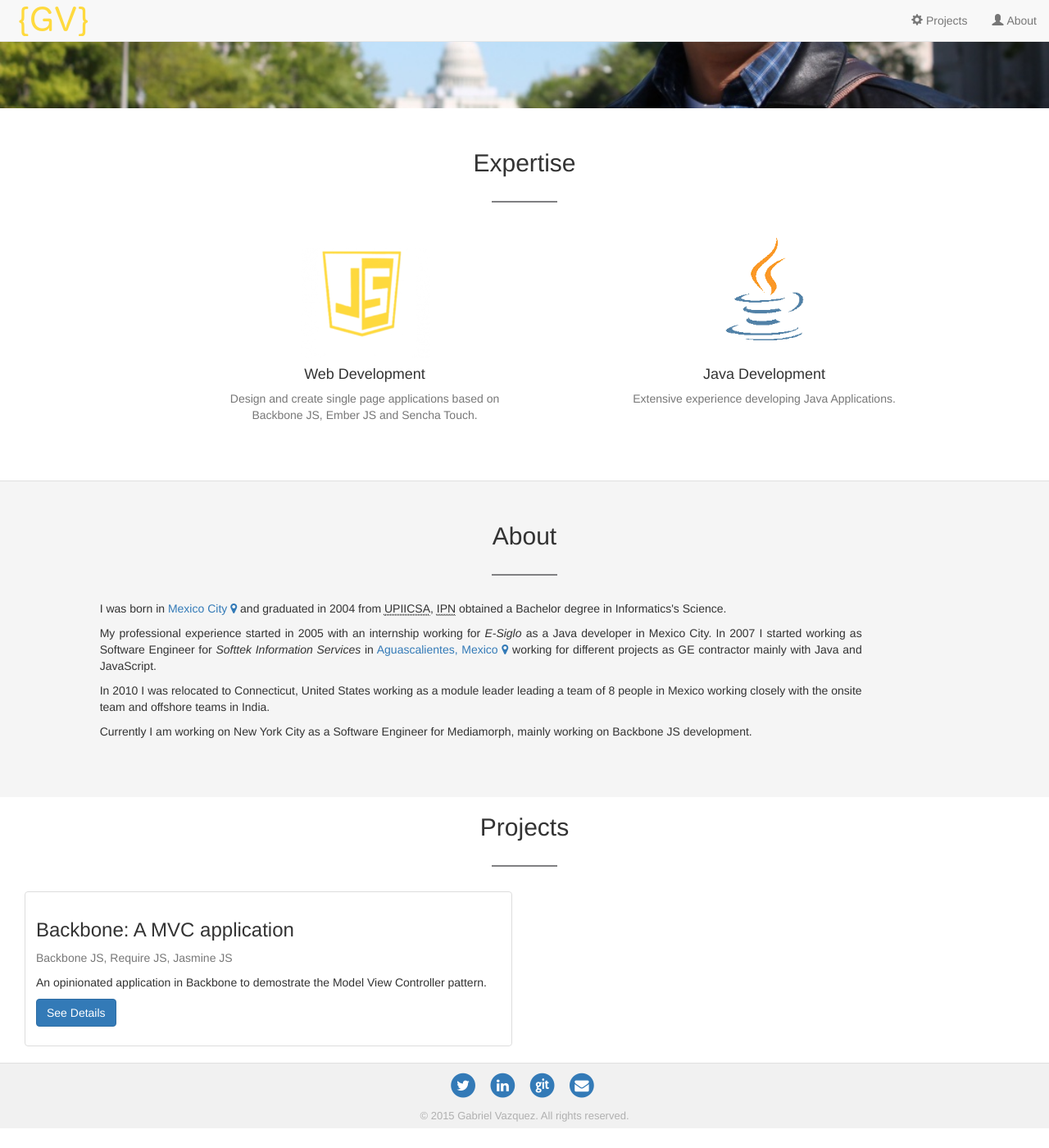
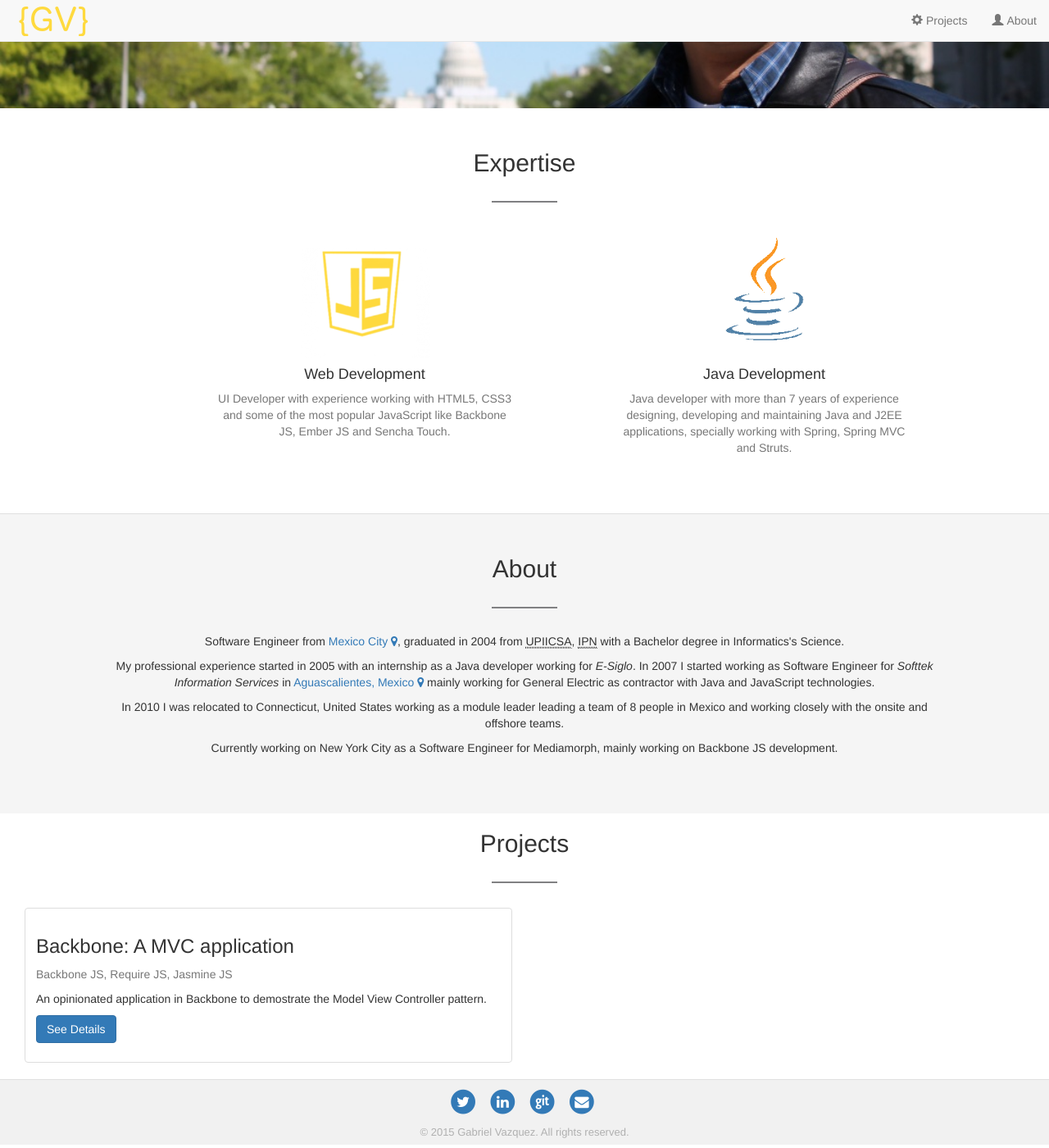
Before and after one commit to gvazq82/gvazq82.github.io, a Jekyll site: the page built from index.html, in a window 1280 px wide and 1400 px high, scrolled down 384 px. Shown: the whole window at 82% size. Built offline with Jekyll 4.4.1, drawn with Linux system fonts in a browser that asks for light colours; nearby versions of some CDN libraries; Markdown is read by kramdown in place of the engine named in the settings; the list of posts is cut into pages by our own code.

Commit message:
Move to independent files
Move to independent files and include in the index page

```diff
--- /dev/null
+++ b/about.html
@@ -0,0 +1,40 @@
+<article class="container-fluid section even about" id="about">
+		<h2>About</h2>
+		<div class="divider"></div>
+		<section class="row">
+			<div class="col-sm-offset-1 col-sm-10">
+				<p>
+					Software Engineer from <a target="blank"
+						href="http://en.wikipedia.org/wiki/Mexico_City"
+						title="Mexico City">Mexico City</a>&nbsp;<a
+						href="https://www.google.com/maps/place/Ciudad+de+M%C3%A9xico,+D.F.,+M%C3%A9xico/@19.3907336,-99.1436126,11z/data=!3m1!4b1!4m2!3m1!1s0x85ce0026db097507:0x54061076265ee841"
+						target="_blank"><i class="fa fa-map-marker"></i></a>, graduated
+					in 2004 from <abbr
+						title="Unidad Profesional Interdisciplinaria de Ingenieria y Ciencias Sociales y Administrativas">
+						UPIICSA</abbr>, <abbr title="Instituto Politecnico Nacional">IPN</abbr>
+					with a Bachelor degree in Informatics's Science.
+				</p>
+
+
+				<p>
+					My professional experience started in 2005 with an internship
+					as a Java developer working for <cite>E-Siglo</cite>.
+					In 2007 I started working as Software Engineer for <cite>Softtek
+						Information Services</cite> in <a target="blank"
+						href="http://en.wikipedia.org/wiki/Aguascalientes,_Aguascalientes">
+						Aguascalientes, Mexico</a>&nbsp;<a
+						href="https://www.google.com/maps/place/Aguascalientes,+Ags.,+M%C3%A9xico/@21.883186,-102.2912995,12z/data=!3m1!4b1!4m2!3m1!1s0x8429ec143ae4d9fb:0x4016978679c5220"
+						target="_blank"><i class="fa fa-map-marker"></i></a> mainly working for General Electric as contractor with Java and
+					JavaScript technologies.
+				</p>
+
+				<p>In 2010 I was relocated to Connecticut, United States working
+					as a module leader leading a team of 8 people in Mexico and working
+					closely with the onsite and offshore teams.</p>
+
+				<p>Currently working on New York City as a Software
+					Engineer for Mediamorph, mainly working on Backbone JS development.
+				</p>
+			</div>
+		</section>
+	</article>
--- /dev/null
+++ b/expertise.html
@@ -0,0 +1,23 @@
+<article class="container section expertise odd">
+		<h2>Expertise</h2>
+		<div class="divider"></div>
+		<section class="row">
+			<div
+				class="col-xs-12 col-md-offset-2 col-sm-offset-2 col-sm-4 col-md-4 fadeInLeftSmall animated">
+				<img class="" src="resources/images/javascript.png"
+					alt="Web Development">
+				<h4 class="uppercase">Web Development</h4>
+				<div class="divider-small"></div>
+				<p class="text-muted">UI Developer with experience working with HTML5, CSS3 and some of the most popular JavaScript like Backbone JS, Ember JS and Sencha Touch. </p>
+			</div>
+			<div
+				class="col-xs-12 col-md-offset-1 col-sm-offset-1 col-sm-4 col-md-4 fadeInRightSmall animated"
+				style="visibility: visible;">
+				<img class="" src="resources/images/java.png" alt="Java Development">
+				<h4 class="uppercase">Java Development</h4>
+				<div class="divider-small"></div>
+				<p class="text-muted">Java developer with more than 7 years of experience designing, developing and maintaining Java
+					and J2EE applications, specially working with Spring, Spring MVC and Struts.</p>
+			</div>
+		</section>
+	</article>
--- a/index.html
+++ b/index.html
@@ -18,71 +18,9 @@ title: Home
 </div>
 <div id="top-content" role="main">
 	<!-- TECHNOLOGIES -->
-	<article class="container section expertise odd">
-		<h2>Expertise</h2>
-		<div class="divider"></div>
-		<section class="row">
-			<div
-				class="col-xs-12 col-md-offset-2 col-sm-offset-2 col-sm-4 col-md-4 fadeInLeftSmall animated">
-				<img class="" src="resources/images/javascript.png"
-					alt="Web Development">
-				<h4 class="uppercase">Web Development</h4>
-				<div class="divider-small"></div>
-				<p class="text-muted">Design and create single page applications
-					based on Backbone JS, Ember JS and Sencha Touch.</p>
-			</div>
-			<div
-				class="col-xs-12 col-md-offset-1 col-sm-offset-1 col-sm-4 col-md-4 fadeInRightSmall animated"
-				style="visibility: visible;">
-				<img class="" src="resources/images/java.png" alt="Java Development">
-				<h4 class="uppercase">Java Development</h4>
-				<div class="divider-small"></div>
-				<p class="text-muted">Extensive experience developing Java
-					Applications.</p>
-			</div>
-		</section>
-	</article>
+	{% include_relative expertise.html %}
 	<!-- About -->
-	<article class="container-fluid section even about" id="about">
-		<h2>About</h2>
-		<div class="divider"></div>
-		<section class="row">
-			<div class="col-sm-offset-1 col-md-9">
-				<p>
-					I was born in <a target="blank"
-						href="http://en.wikipedia.org/wiki/Mexico_City"
-						title="Mexico City">Mexico City</a>&nbsp;<a
-						href="https://www.google.com/maps/place/Ciudad+de+M%C3%A9xico,+D.F.,+M%C3%A9xico/@19.3907336,-99.1436126,11z/data=!3m1!4b1!4m2!3m1!1s0x85ce0026db097507:0x54061076265ee841"
-						target="_blank"><i class="fa fa-map-marker"></i></a> and graduated
-					in 2004 from <abbr
-						title="Unidad Profesional Interdisciplinaria de Ingenieria y Ciencias Sociales y Administrativas">
-						UPIICSA</abbr>, <abbr title="Instituto Politecnico Nacional">IPN</abbr>
-					obtained a Bachelor degree in Informatics's Science.
-				</p>
-
-
-				<p>
-					My professional experience started in 2005 with an internship
-					working for <cite>E-Siglo</cite> as a Java developer in Mexico
-					City. In 2007 I started working as Software Engineer for <cite>Softtek
-						Information Services</cite> in <a target="blank"
-						href="http://en.wikipedia.org/wiki/Aguascalientes,_Aguascalientes">
-						Aguascalientes, Mexico</a>&nbsp;<a
-						href="https://www.google.com/maps/place/Aguascalientes,+Ags.,+M%C3%A9xico/@21.883186,-102.2912995,12z/data=!3m1!4b1!4m2!3m1!1s0x8429ec143ae4d9fb:0x4016978679c5220"
-						target="_blank"><i class="fa fa-map-marker"></i></a> working for
-					different projects as GE contractor mainly with Java and
-					JavaScript.
-				</p>
-
-				<p>In 2010 I was relocated to Connecticut, United States working
-					as a module leader leading a team of 8 people in Mexico working
-					closely with the onsite team and offshore teams in India.</p>
-				<p>Currently I am working on New York City as a Software
-					Engineer for Mediamorph, mainly working on Backbone JS development.
-				</p>
-			</div>
-		</section>
-	</article>
+	{% include_relative about.html %}
 	<!-- PROJECTS -->
 	<article class="container-fluid section projects odd" id="projects">
 		<h2>Projects</h2>
--- a/resources/css/app.css
+++ b/resources/css/app.css
@@ -47,7 +47,7 @@ body {
 	height: 160px;
 }
 .about {
-	text-align: justify;
+	text-align: center;
 
 }
 .projects {
```
Also changed, not shown: 4 other files.
